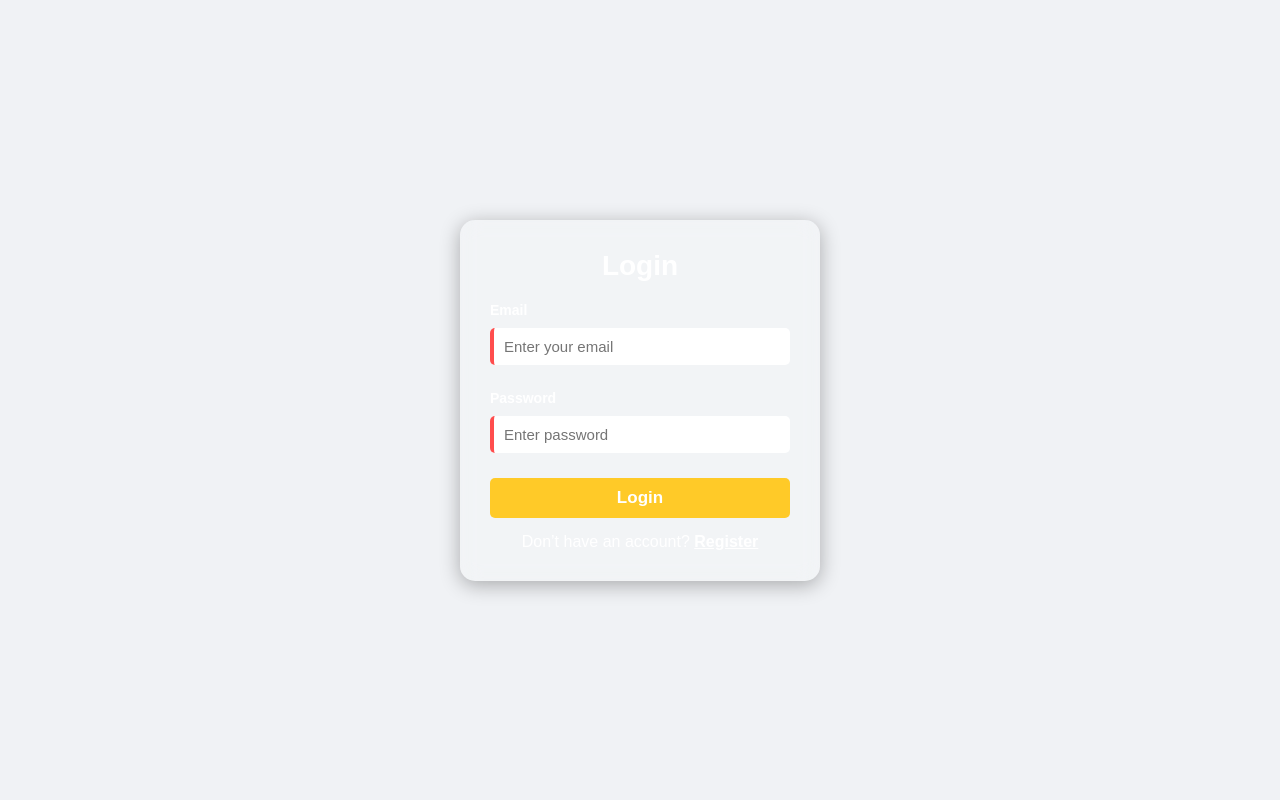
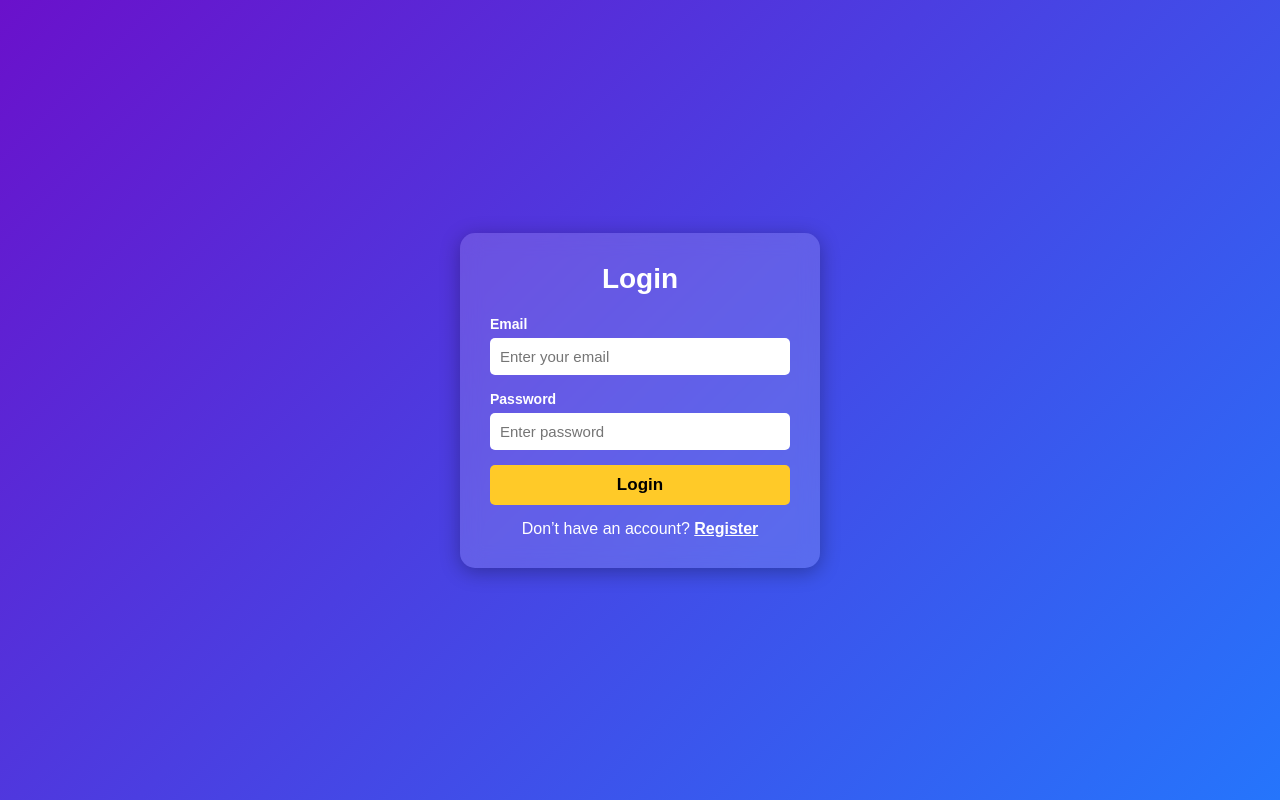
Before and after one commit to anug156/Login-and-Registration-page, a plain HTML site: page index.html in a window 1280 px wide. Drawn offline with Linux system fonts and the light colour scheme.

Commit message:
Update style.css

```diff
--- a/style.css
+++ b/style.css
@@ -81,77 +81,3 @@ body {
   font-weight: bold;
   text-decoration: underline;
 }
-
-/* Universal Reset */
-* {
-  margin: 0;
-  padding: 0;
-  box-sizing: border-box;
-}
-
-/* Body */
-body {
-  font-family: Arial, sans-serif;
-  background: #f0f2f5;
-  display: flex;
-  justify-content: center;
-  align-items: center;
-  height: 100vh;
-}
-
-/* Container */
-.container {
-  width: 380px;
-  background: white;
-  padding: 25px;
-  border-radius: 10px;
-  box-shadow: 0 4px 12px rgba(0, 0, 0, 0.1);
-}
-
-.container h2 {
-  text-align: center;
-  margin-bottom: 20px;
-  color: #333;
-}
-
-/* Labels */
-label {
-  display: block;
-  margin: 10px 0 5px;
-  font-weight: bold;
-}
-
-/* Input Fields */
-input,
-select,
-textarea {
-  width: 100%;
-  padding: 10px;
-  border: 1px solid #bbbbbb;
-  border-radius: 5px;
-  margin-bottom: 10px;
-  font-size: 14px;
-}
-
-/* Required fields highlighting */
-input:required,
-textarea:required,
-select:required {
-  border-left: 4px solid #ff4d4d;
-}
-
-/* Button */
-button {
-  width: 100%;
-  padding: 12px;
-  background: #4caf50;
-  border: none;
-  color: white;
-  font-size: 16px;
-  border-radius: 5px;
-  cursor: pointer;
-}
-
-button:hover {
-  background: #45a049;
-}
```
